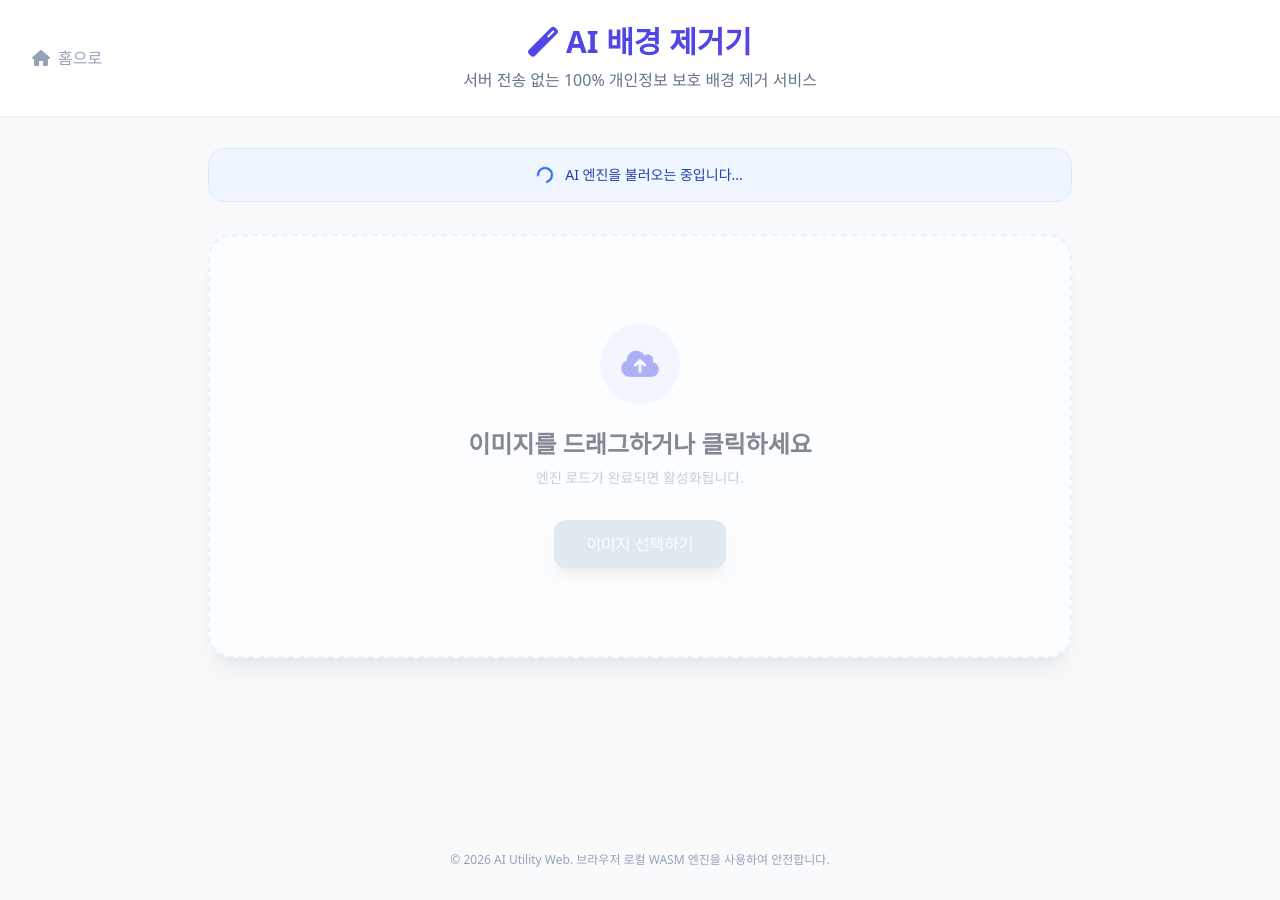
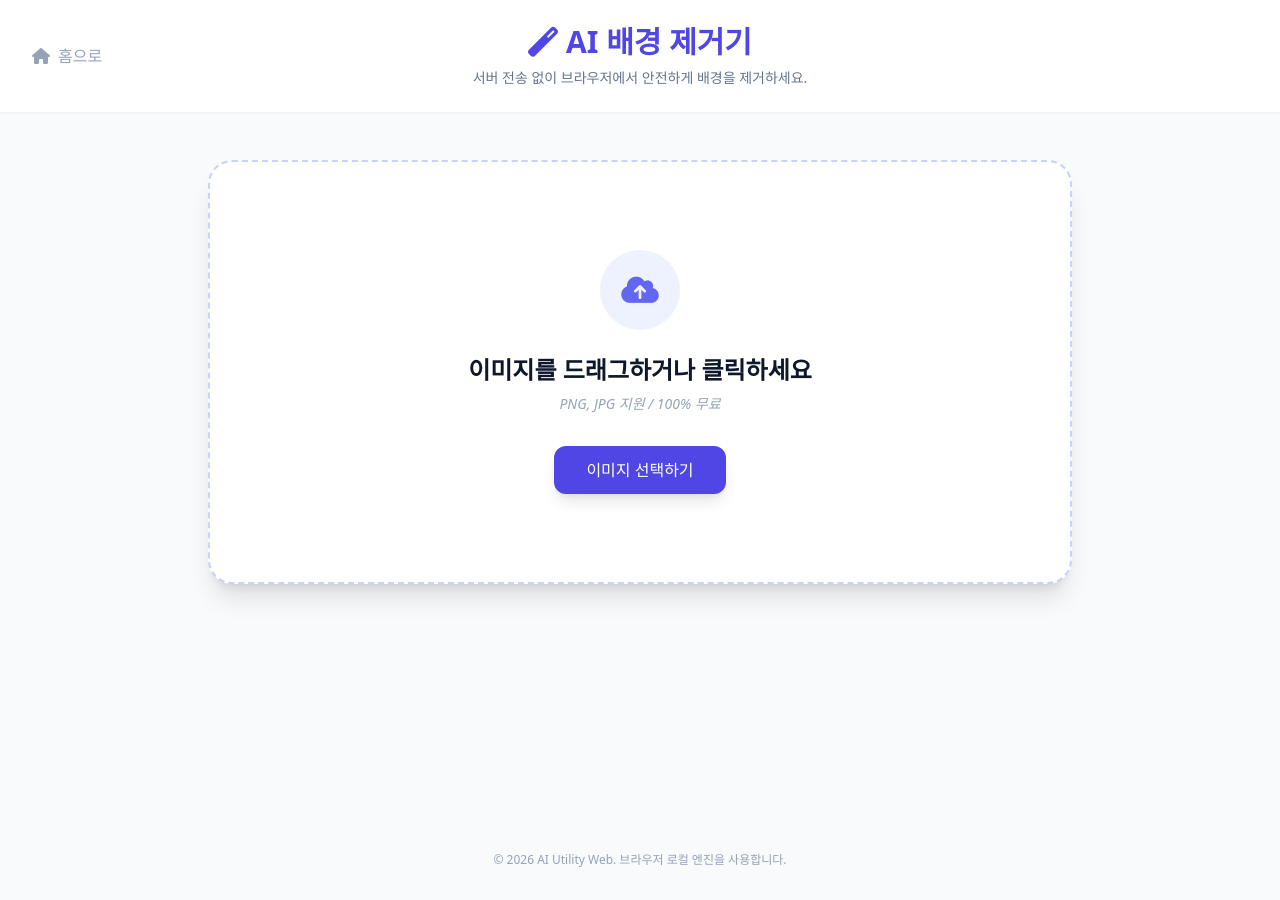
Before and after one commit to takionss/main, a Jekyll site: the page web/background-removal/index.html, which Jekyll copies as it is, in a window 1280 px wide. Built offline with Jekyll 4.4.1, drawn with Linux system fonts in a browser that asks for light colours; nearby versions of some CDN libraries.

Commit message:
Add files via upload

```diff
--- a/web/background-removal/index.html
+++ b/web/background-removal/index.html
@@ -5,10 +5,6 @@
     <meta name="viewport" content="width=device-width, initial-scale=1.0">
     <title>AI 배경 제거기 | 스마트한 누끼 따기</title>
     <script src="https://cdn.tailwindcss.com"></script>
-    <!-- 1. 보안 통행증 우선 로드 -->
-    <script src="../../coi-serviceworker.js"></script>
-    <!-- 2. AI 엔진 라이브러리 직접 로드 (전역 변수 방식) -->
-    <script src="https://cdn.jsdelivr.net/npm/@imgly/background-removal@1.4.5/dist/bundle.js" crossorigin="anonymous"></script>
     <link rel="stylesheet" href="https://cdnjs.cloudflare.com/ajax/libs/font-awesome/6.4.0/css/all.min.css">
     <link rel="stylesheet" href="style.css">
 </head>
@@ -22,68 +18,62 @@
             <h1 class="text-3xl font-bold text-indigo-600 flex items-center justify-center gap-2">
                 <i class="fas fa-magic"></i> AI 배경 제거기
             </h1>
-            <p class="text-slate-500 mt-2 text-sm md:text-base text-center">서버 전송 없는 100% 개인정보 보호 배경 제거 서비스</p>
+            <p class="text-slate-500 mt-2 text-sm">서버 전송 없이 브라우저에서 안전하게 배경을 제거하세요.</p>
         </div>
     </header>
 
-    <main class="flex-grow container mx-auto px-4 py-8 max-w-4xl">
+    <main class="flex-grow container mx-auto px-4 py-12 max-w-4xl">
 
-        <!-- 상태 안내 영역 -->
-        <div id="status-bar" class="mb-8 p-4 rounded-2xl bg-blue-50 border border-blue-100 text-blue-800 text-sm flex items-center justify-center gap-3 transition-all">
-            <div id="status-spinner" class="animate-spin w-4 h-4 border-2 border-blue-600 border-t-transparent rounded-full"></div>
-            <p id="status-text">AI 엔진을 불러오는 중입니다...</p>
-        </div>
-
-        <section id="upload-section" class="bg-white rounded-3xl shadow-xl p-8 md:p-12 border-2 border-dashed border-indigo-100 hover:border-indigo-400 transition-all duration-300 opacity-50 pointer-events-none">
+        <section id="upload-section" class="bg-white rounded-3xl shadow-xl p-8 md:p-12 border-2 border-dashed border-indigo-200 hover:border-indigo-400 transition-all duration-300">
             <div id="drop-zone" class="flex flex-col items-center justify-center cursor-pointer py-10">
                 <div class="w-20 h-20 bg-indigo-50 rounded-full flex items-center justify-center mb-6 text-indigo-500 text-3xl">
                     <i class="fas fa-cloud-upload-alt"></i>
                 </div>
-                <h2 class="text-2xl font-semibold mb-2 text-center">이미지를 드래그하거나 클릭하세요</h2>
-                <p class="text-slate-400 mb-8 text-sm">엔진 로드가 완료되면 활성화됩니다.</p>
+                <h2 class="text-2xl font-semibold mb-2">이미지를 드래그하거나 클릭하세요</h2>
+                <p class="text-slate-400 mb-8 text-sm italic">PNG, JPG 지원 / 100% 무료</p>
                 <input type="file" id="file-input" class="hidden" accept="image/*">
-                <button id="select-btn" class="bg-indigo-600 hover:bg-indigo-700 text-white px-8 py-3 rounded-xl font-medium transition-colors shadow-lg disabled:bg-slate-300" disabled>
+                <button onclick="document.getElementById('file-input').click()" class="bg-indigo-600 hover:bg-indigo-700 text-white px-8 py-3 rounded-xl font-medium transition-colors shadow-lg">
                     이미지 선택하기
                 </button>
             </div>
         </section>
 
-        <!-- 로딩 애니메이션 (작업 중 표시) -->
-        <section id="loading-section" class="hidden bg-white rounded-3xl shadow-xl p-12 text-center animate-fade-in">
+        <!-- 로딩 상태 -->
+        <section id="loading-section" class="hidden bg-white rounded-3xl shadow-xl p-12 text-center">
             <div class="flex flex-col items-center">
                 <div class="relative w-24 h-24 mb-6">
-                    <div class="absolute inset-0 border-4 border-indigo-50 rounded-full"></div>
+                    <div class="absolute inset-0 border-4 border-indigo-100 rounded-full"></div>
                     <div class="absolute inset-0 border-4 border-indigo-600 rounded-full border-t-transparent animate-spin"></div>
                 </div>
-                <h2 class="text-2xl font-semibold mb-2">배경 지우는 중...</h2>
-                <p id="proc-msg" class="text-slate-500 text-sm">AI가 이미지를 분석하고 있습니다.</p>
+                <h2 id="loading-title" class="text-2xl font-semibold mb-2">AI 준비 중...</h2>
+                <p id="loading-msg" class="text-slate-500 text-sm">최초 실행 시 모델 다운로드(약 40MB)가 필요합니다.</p>
                 <div class="w-full max-w-xs bg-slate-100 h-2 rounded-full mt-8 overflow-hidden">
                     <div id="progress-bar" class="bg-indigo-600 h-full w-0 transition-all duration-300"></div>
                 </div>
             </div>
         </section>
 
-        <!-- 결과 표시 -->
+        <!-- 결과 창 -->
         <section id="result-section" class="hidden space-y-8 animate-fade-in">
             <div class="grid md:grid-cols-2 gap-8">
-                <div class="bg-white p-4 rounded-3xl shadow-lg">
-                    <h3 class="text-xs font-bold text-slate-400 mb-4 uppercase">Original</h3>
+                <div class="bg-white p-4 rounded-3xl shadow-lg border border-slate-50">
+                    <h3 class="text-sm font-bold text-slate-400 mb-4 uppercase">원본</h3>
                     <div class="aspect-square bg-slate-50 rounded-2xl overflow-hidden flex items-center justify-center">
                         <img id="original-preview" class="max-w-full max-h-full object-contain" src="">
                     </div>
                 </div>
                 <div class="bg-white p-4 rounded-3xl shadow-lg border-2 border-indigo-50">
-                    <h3 class="text-xs font-bold text-indigo-500 mb-4 uppercase">Transparent Result</h3>
-                    <div class="aspect-square checkerboard rounded-2xl overflow-hidden flex items-center justify-center">
+                    <h3 class="text-sm font-bold text-indigo-500 mb-4 uppercase">배경 제거 결과</h3>
+                    <div class="aspect-square checkerboard rounded-2xl overflow-hidden flex items-center justify-center shadow-inner">
                         <img id="result-preview" class="max-w-full max-h-full object-contain" src="">
                     </div>
                 </div>
             </div>
             <div class="flex flex-col sm:flex-row items-center justify-center gap-4 py-4">
-                <button id="download-btn" class="w-full sm:w-auto bg-green-500 hover:bg-green-600 text-white px-10 py-4 rounded-2xl font-bold shadow-lg flex items-center justify-center gap-2 text-lg">
+                <button id="download-btn" class="w-full sm:w-auto bg-green-500 hover:bg-green-600 text-white px-10 py-4 rounded-2xl font-bold transition-all shadow-lg flex items-center justify-center gap-2 text-lg">
                     <i class="fas fa-download"></i> PNG 다운로드
                 </button>
-                <button id="retry-btn" class="w-full sm:w-auto bg-slate-200 hover:bg-slate-300 text-slate-700 px-8 py-4 rounded-2xl font-medium flex items-center justify-center gap-2">
+                <button onclick="location.reload()" class="w-full sm:w-auto bg-slate-200 hover:bg-slate-300 text-slate-700 px-8 py-4 rounded-2xl font-medium transition-all flex items-center justify-center gap-2">
                     <i class="fas fa-redo"></i> 다시 하기
                 </button>
             </div>
@@ -91,10 +81,84 @@
     </main>
 
     <footer class="py-8 text-center text-slate-400 text-xs">
-        <p>© 2026 AI Utility Web. 브라우저 로컬 WASM 엔진을 사용하여 안전합니다.</p>
+        <p>© 2026 AI Utility Web. 브라우저 로컬 엔진을 사용합니다.</p>
     </footer>
 
-    <!-- 메인 로직 (모듈 아님, 일반 스크립트로 로드) -->
-    <script src="script.js"></script>
+    <!-- 자바스크립트 통합 로딩 -->
+    <script type="module">
+        import imglyRemoveBackground from 'https://cdn.jsdelivr.net/npm/@imgly/background-removal@1.4.5/+esm';
+
+        const fileInput = document.getElementById('file-input');
+        const uploadSection = document.getElementById('upload-section');
+        const loadingSection = document.getElementById('loading-section');
+        const resultSection = document.getElementById('result-section');
+        const progressBar = document.getElementById('progress-bar');
+        const loadingTitle = document.getElementById('loading-title');
+        const loadingMsg = document.getElementById('loading-msg');
+        const originalPreview = document.getElementById('original-preview');
+        const resultPreview = document.getElementById('result-preview');
+        const downloadBtn = document.getElementById('download-btn');
+
+        let resultBlob = null;
+        let originalFileName = "";
+
+        // 드래그 앤 드롭 방지
+        window.addEventListener('dragover', e => e.preventDefault());
+        window.addEventListener('drop', e => e.preventDefault());
+
+        uploadSection.addEventListener('drop', e => {
+            e.preventDefault();
+            if (e.dataTransfer.files.length > 0) handleFiles(e.dataTransfer.files[0]);
+        });
+
+        fileInput.addEventListener('change', e => {
+            if (e.target.files.length > 0) handleFiles(e.target.files[0]);
+        });
+
+        async function handleFiles(file) {
+            if (!file.type.startsWith('image/')) return alert('이미지 파일만 가능합니다.');
+
+            originalFileName = file.name;
+            uploadSection.classList.add('hidden');
+            loadingSection.classList.remove('hidden');
+
+            const reader = new FileReader();
+            reader.onload = e => originalPreview.src = e.target.result;
+            reader.readAsDataURL(file);
+
+            try {
+                const blob = await imglyRemoveBackground(file, {
+                    progress: (p) => {
+                        const percent = Math.round(p * 100);
+                        progressBar.style.width = `${percent}%`;
+                        if (p < 0.9) {
+                            loadingTitle.textContent = "AI 모델 다운로드 중...";
+                            loadingMsg.textContent = `진행률: ${percent}% (최초 1회만 발생)`;
+                        } else {
+                            loadingTitle.textContent = "배경 제거 중...";
+                            loadingMsg.textContent = "거의 다 되었습니다!";
+                        }
+                    },
+                    model: 'medium'
+                });
+
+                resultBlob = blob;
+                resultPreview.src = URL.createObjectURL(blob);
+                loadingSection.classList.add('hidden');
+                resultSection.classList.remove('hidden');
+            } catch (error) {
+                alert('에러가 발생했습니다: ' + error.message);
+                location.reload();
+            }
+        }
+
+        downloadBtn.addEventListener('click', () => {
+            if (!resultBlob) return;
+            const a = document.createElement('a');
+            a.href = URL.createObjectURL(resultBlob);
+            a.download = originalFileName.replace(/\.[^/.]+$/, "") + "_nobg.png";
+            a.click();
+        });
+    </script>
 </body>
 </html>
```
